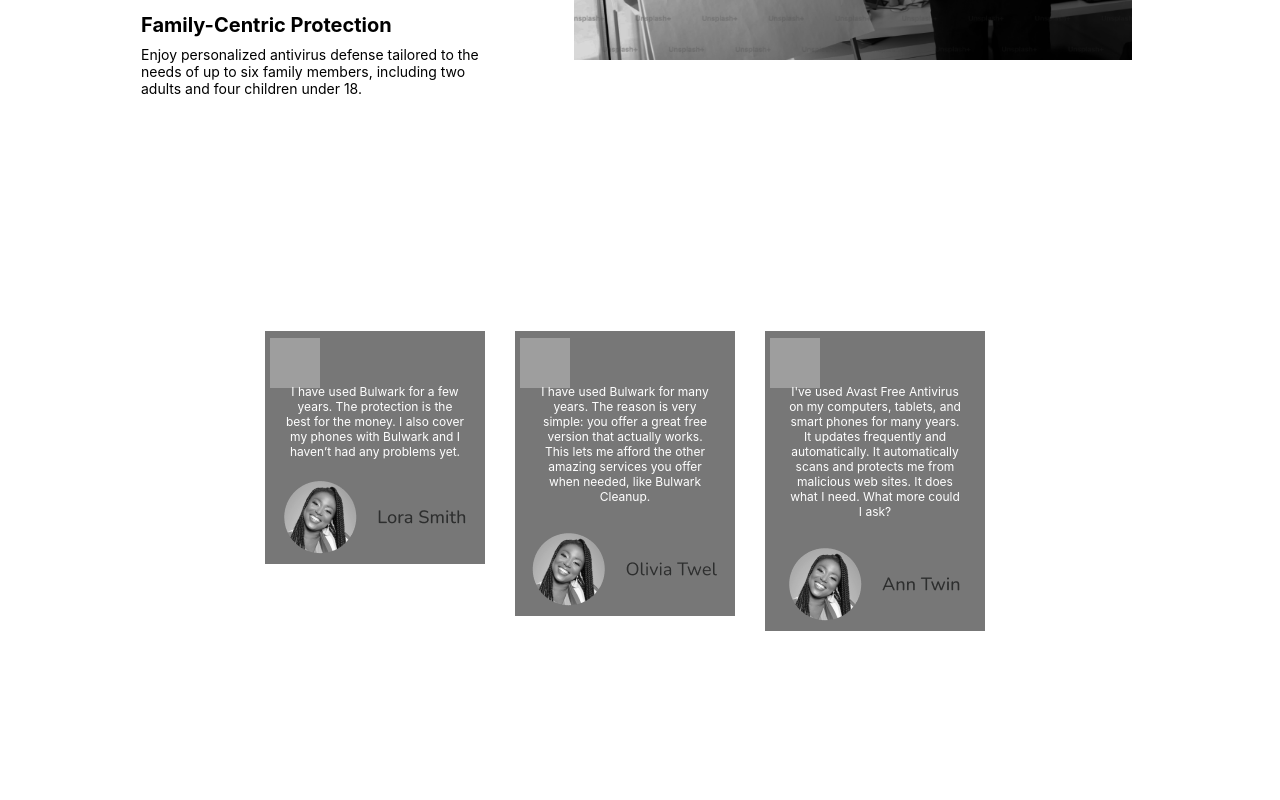
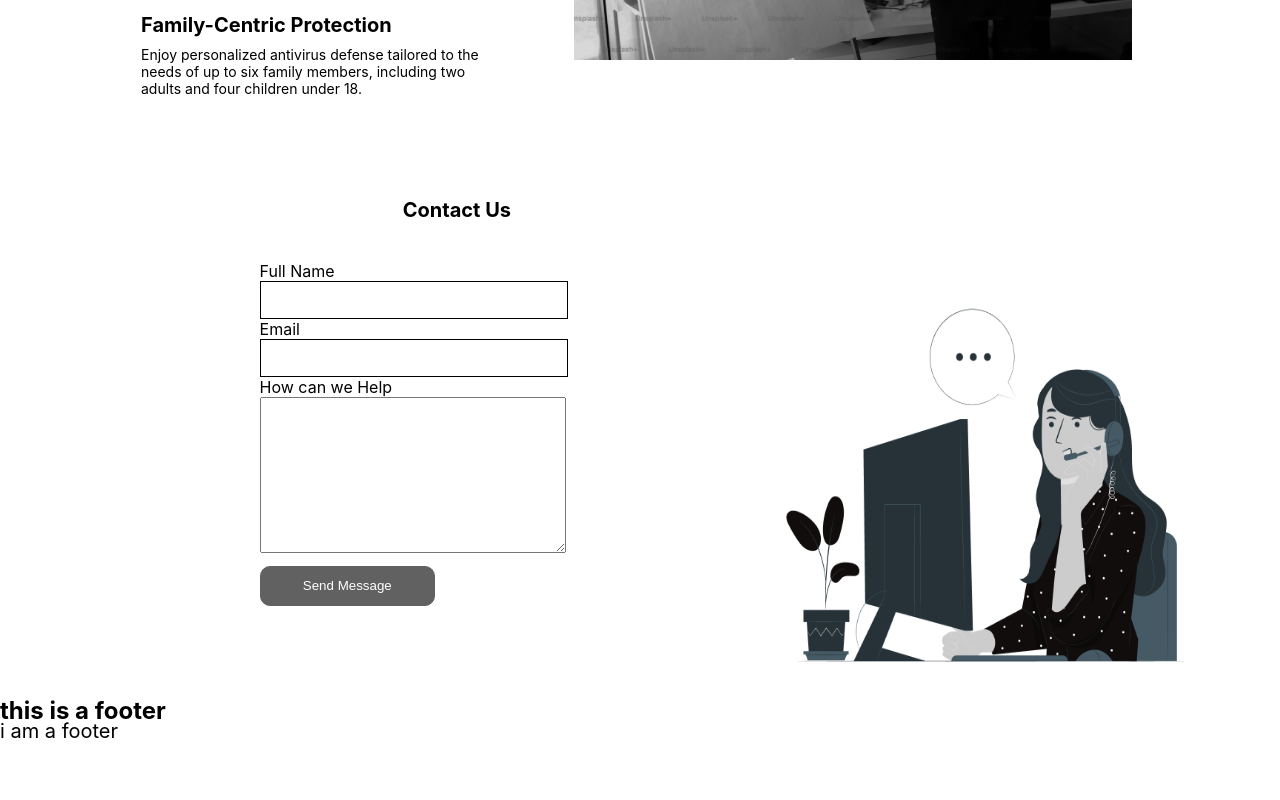
Before and after one commit to Oyizaadewuyi/Bluwark-project, a React (Create React App) app in the folder bluwark/: page / in a window 1280 px wide. Shown: the part 2340-3140 px from the top of the page. After the commit the page ends 3103 px from the top, so only its background shows below. Built offline with nearby package versions, Linux system fonts and the light colour scheme; grey boxes are pictures that could not be loaded.

Commit message:
i worked on the home page

```diff
--- a/bluwark/src/App.js
+++ b/bluwark/src/App.js
@@ -1,21 +1,58 @@
+// import React from 'react'
+// import HeaderPage from './app/components/BulwarkHomePage/HeaderPage'
+// import Hero from './app/components/BulwarkHeroPage/Hero'
+// import Services from './app/components/BulwarkServices/Services'
+// import { Protection } from './app/components/BulwarkProtection/Protection'
+// import { Testimonials } from './app/components/BulwarkTestimonials/Testimonials'
+// import { ContactForm } from './app/components/BulwarkContactForm/ContactForm'
+// import { Footer }  from './app/components/Footer/Footer'
+
+
 import React from 'react'
-import HeaderPage from './app/components/BulwarkHomePage/HeaderPage'
-import Hero from './app/components/BulwarkHeroPage/Hero'
-import Services from './app/components/BulwarkServices/Services'
-import { Protection } from './app/components/BulwarkProtection/Protection'
-import { Testimonials } from './app/components/BulwarkTestimonials/Testimonials'
-import { ContactForm } from './app/components/BulwarkContactForm/ContactForm'
+import { BrowserRouter as Router, Route, Routes } from 'react-router-dom';
+// import { RouterProvider, createBrowserRouter } from 'react-router-dom';
+// import IsProtectedRoute from './IsProtectedRoute';
+import { BulwarkLanding } from './app/pages/BulwarkLanding';
 
-const App = () => {
+// const App = () => {
+
+// const router = createBrowserRouter([
+//   {
+//     path: '',
+//     element: (<IsProtectedRoute>
+//      <BulwarkLanding/>
+//          </IsProtectedRoute>),
+//   },
+
+// ])
+
+
+// export function App() {
+
+// }
+
+//   return (
+//     <><HeaderPage />
+//     <Hero />
+//     <Services/>
+//     <Protection/>
+//     <Testimonials/>
+//     <ContactForm/>
+//     <Footer/>
+//       </>
+//    )
+// }
+
+//  export default App
+
+ function App() {
   return (
-    <><HeaderPage />
-    <Hero />
-    <Services/>
-    <Protection/>
-    <Testimonials/>
-    <ContactForm/>
-      </>
-   )
+    <Router>
+      <Routes>
+        <Route path="/" element={<BulwarkLanding />} />
+        {/* Other routes if needed */}
+      </Routes>
+    </Router>
+  );
 }
-
 export default App
--- a/bluwark/src/app/components/BulwarkContactForm/ContactForm.jsx
+++ b/bluwark/src/app/components/BulwarkContactForm/ContactForm.jsx
@@ -1,7 +1,7 @@
 import React from 'react'
 import styles from './style.module.css'
 import contactimg from '../Assets/images/contact-image.png'
-import { useRef } from 'react'
+import { useRef}  from 'react'
 import emailjs from '@emailjs/browser';
 
 export const ContactForm = () => {
@@ -75,12 +75,12 @@
 
               </form>
               </div>
-              <div className={styles.image}>
-                    <img src={contactimg} alt="" />
+                    <img className={styles.picture}src={contactimg} alt="" />
+
                 </div>
 
 
-              </div>
+
 
 
 
--- a/bluwark/src/app/components/BulwarkContactForm/style.module.css
+++ b/bluwark/src/app/components/BulwarkContactForm/style.module.css
@@ -3,6 +3,7 @@
     justify-content: center;
     align-items: flex-start;
     flex-direction: column;
+    padding: 10px 10%;
 
 }
 
@@ -42,10 +43,9 @@
 
     }
 
-    .image{
-        margin-left: 100%;
-        margin-top: -110%;
-        width: 40px;
-        height: 40px;
-        padding: 0px 20%;
-}
+    .picture{
+        width: 400px;
+        height: 400px;
+        margin-top: -200%;
+        margin-left: 150%;
+    }
--- /dev/null
+++ b/bluwark/src/app/components/Footer/Footer.css
@@ -0,0 +1,3 @@
+.Footer-container {
+    background-color: red;
+}
--- /dev/null
+++ b/bluwark/src/app/components/Footer/Footer.jsx
@@ -0,0 +1,11 @@
+import React from 'react'
+
+export const Footer = () => {
+  return (
+    <section>
+        <div className='Footer-container'></div>
+        <h2>this is a footer</h2>
+        <p> i am a footer</p>
+    </section>
+  )
+}
--- /dev/null
+++ b/bluwark/src/app/hoc/IsProtectedRoute.jsx
@@ -0,0 +1,27 @@
+import React from 'react';
+import { Route, Redirect } from 'react-router-dom';
+
+const IsProtectedRoute = ({ children, ...rest }) => {
+  // Check if the user is authenticated (you can implement your own authentication logic)
+  const isAuthenticated = /* Your authentication logic here */;
+
+  return (
+    <Route
+      {...rest}
+      render={({ location }) =>
+        isAuthenticated ? (
+          children
+        ) : (
+          <Redirect
+            to={{
+              pathname: '/login',
+              state: { from: location }
+            }}
+          />
+        )
+      }
+    />
+  );
+};
+
+export default IsProtectedRoute;
--- /dev/null
+++ b/bluwark/src/app/pages/BulwarkLanding.jsx
@@ -0,0 +1,22 @@
+import React from "react";
+import HeaderPage from "../components/BulwarkHomePage/HeaderPage";
+import Hero from "../components/BulwarkHeroPage/Hero";
+import Services from "../components/BulwarkServices/Services";
+import { Protection } from "../components/BulwarkProtection/Protection";
+import { ContactForm } from "../components/BulwarkContactForm/ContactForm";
+import { Footer } from "../components/Footer/Footer";
+
+
+
+export function BulwarkLanding() {
+    return (
+     <div id="top-page">
+        <HeaderPage/>
+        <Hero/>
+        <Services/>
+        <Protection/>
+        <ContactForm/>
+        <Footer/>
+</div>
+    );
+  }
```
